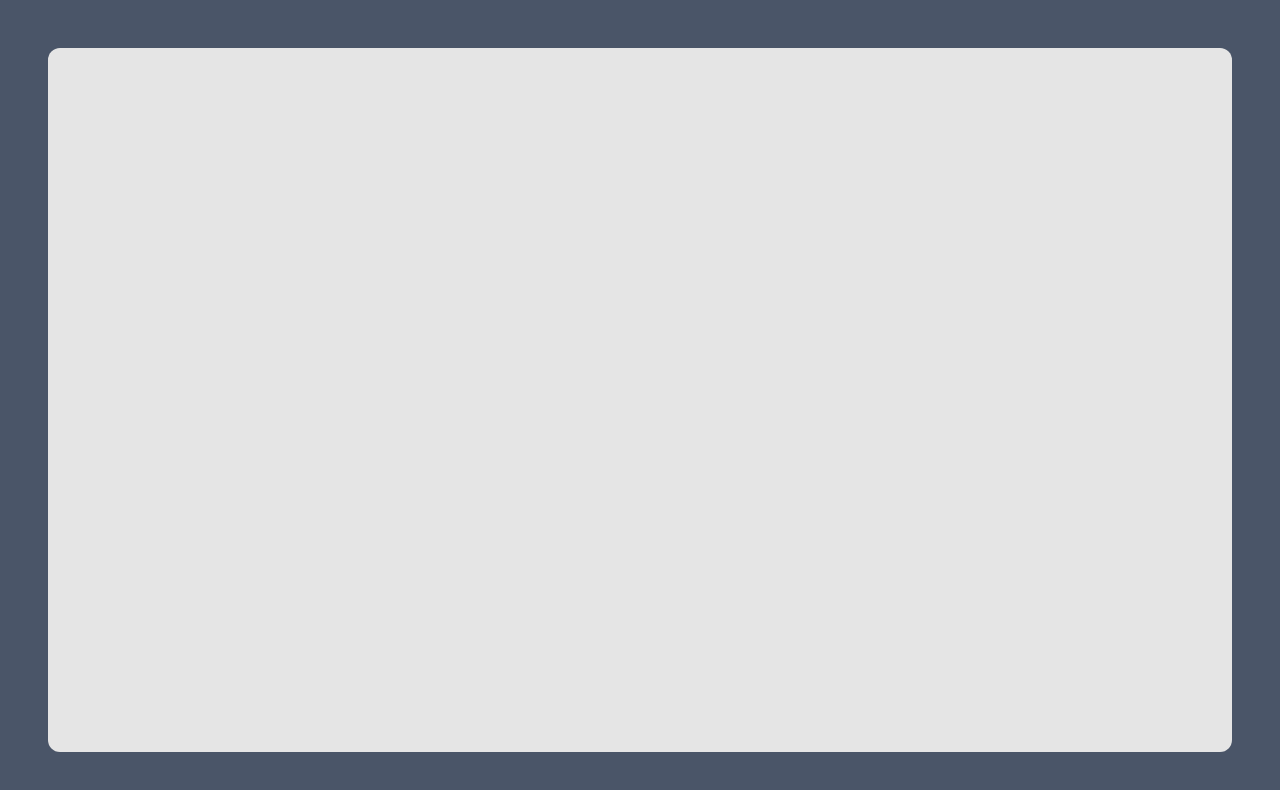
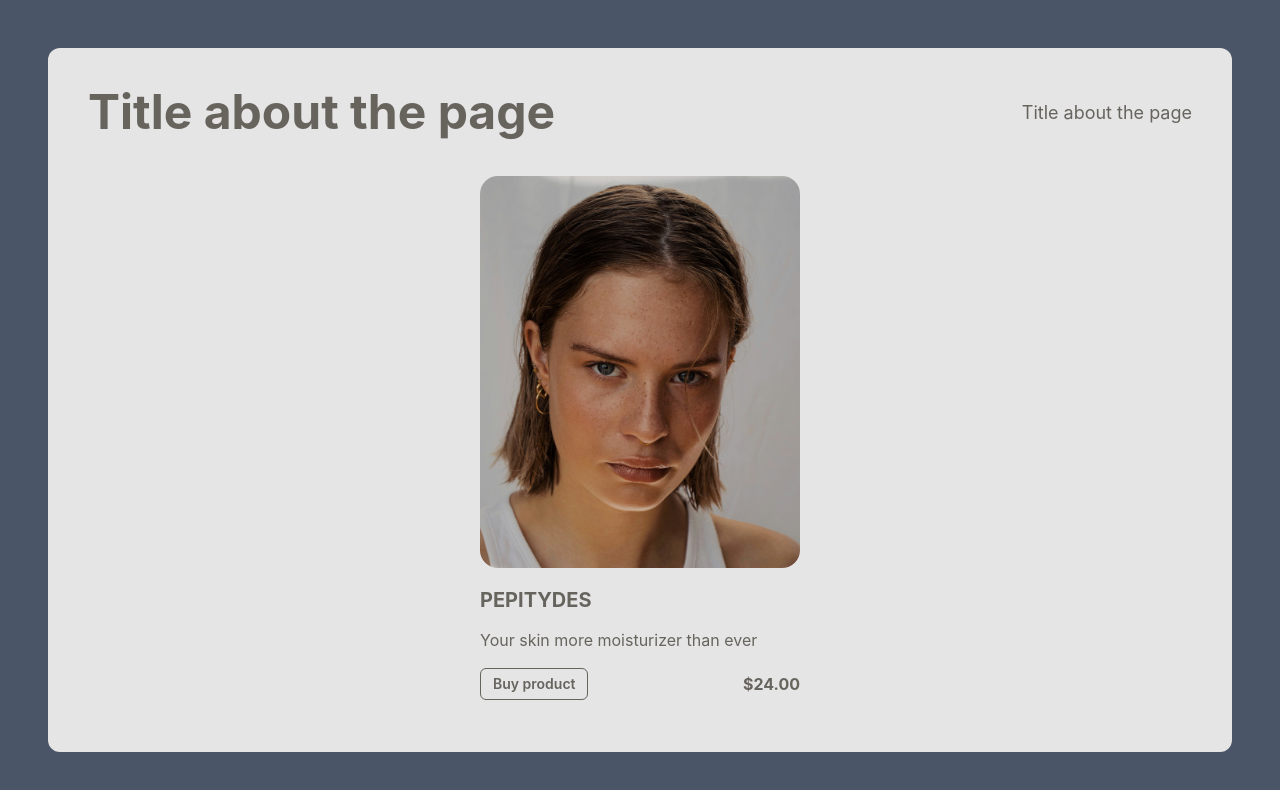
Before and after one commit to leticiaanobre/skincare_store, a Next.js app: page /Products/Products in a window 1280 px wide. Shown: the top 790 px of the page. Built offline with nearby package versions, Linux system fonts and the light colour scheme.

Commit message:
✨ feat: added products page

```diff
--- a/package.json
+++ b/package.json
@@ -9,6 +9,7 @@
     "lint": "next lint"
   },
   "dependencies": {
+    "@chakra-ui/icons": "^2.1.1",
     "@chakra-ui/react": "^2.8.2",
     "@emotion/react": "^11.11.4",
     "@emotion/styled": "^11.11.5",
--- a/src/pages/Products/Products.tsx
+++ b/src/pages/Products/Products.tsx
@@ -1,11 +1,44 @@
-import { Box, Flex } from "@chakra-ui/react";
+import { Box, Button, Flex, Heading, Text } from "@chakra-ui/react";
+import Image from 'next/image';
+import img from '../../../assets/model2.jpg';
 
-export default function Products () {
-    return(
+export default function Products() {
+    return (
         <Box height="100vh" id="about" overflowY="auto" display="flex" alignItems="center" justifyContent="center" p={12}>
-            <Flex direction="row" alignItems="center" justifyContent='space-between' height="100%" w='full' bgColor="var(--color-tertiary)" borderRadius={12}>
-
+            <Flex direction="column" alignItems="center" justifyContent="space-between" height="100%" w="full" bgColor="tertiary" borderRadius={12}>
+                <Flex direction="row" alignItems="center" justifyContent="space-between" p={10} w='full'>
+                    <Heading size='2xl' color="primary">Title about the page</Heading>
+                    <Text color='primary' fontSize='lg'>Title about the page</Text>
+                </Flex>
+                <Flex direction='row' justifyContent='space-between' h='full' alignItems='center'>
+                    <Flex direction='column' alignItems='center' h='100%' gap={5} w='20rem' pb={4}>
+                        <Box
+                            position="relative"
+                            width="100%"
+                            height="70%"
+                            color="white"
+                            alignItems='center'
+                            p="3"
+                        >
+                            <Image
+                                src={img}
+                                layout="fill"
+                                objectFit="cover"
+                                style={{ borderRadius: '18px' }}
+                                alt="Model Image"
+                            />
+                        </Box>
+                        <Flex direction='column' justifyContent='space-between' alignItems='flex-start' w='full' gap={4}>
+                            <Heading size='md' color='primary'>PEPITYDES</Heading>
+                            <Text color='primary'>Your skin more moisturizer than ever</Text>
+                            <Flex direction='row' alignItems='center' justifyContent='space-between' w='full'>
+                                <Button variant='outline' borderColor='primary' color='primary' size='sm'>Buy product</Button>
+                                <Text color='primary' fontWeight='bold'> $24.00</Text>
+                            </Flex>
+                        </Flex>
+                    </Flex>
+                </Flex>
             </Flex>
         </Box>
-    )
+    );
 }
```
Also changed, not shown: 1 other file (tests, documents, lock files or other folders).
